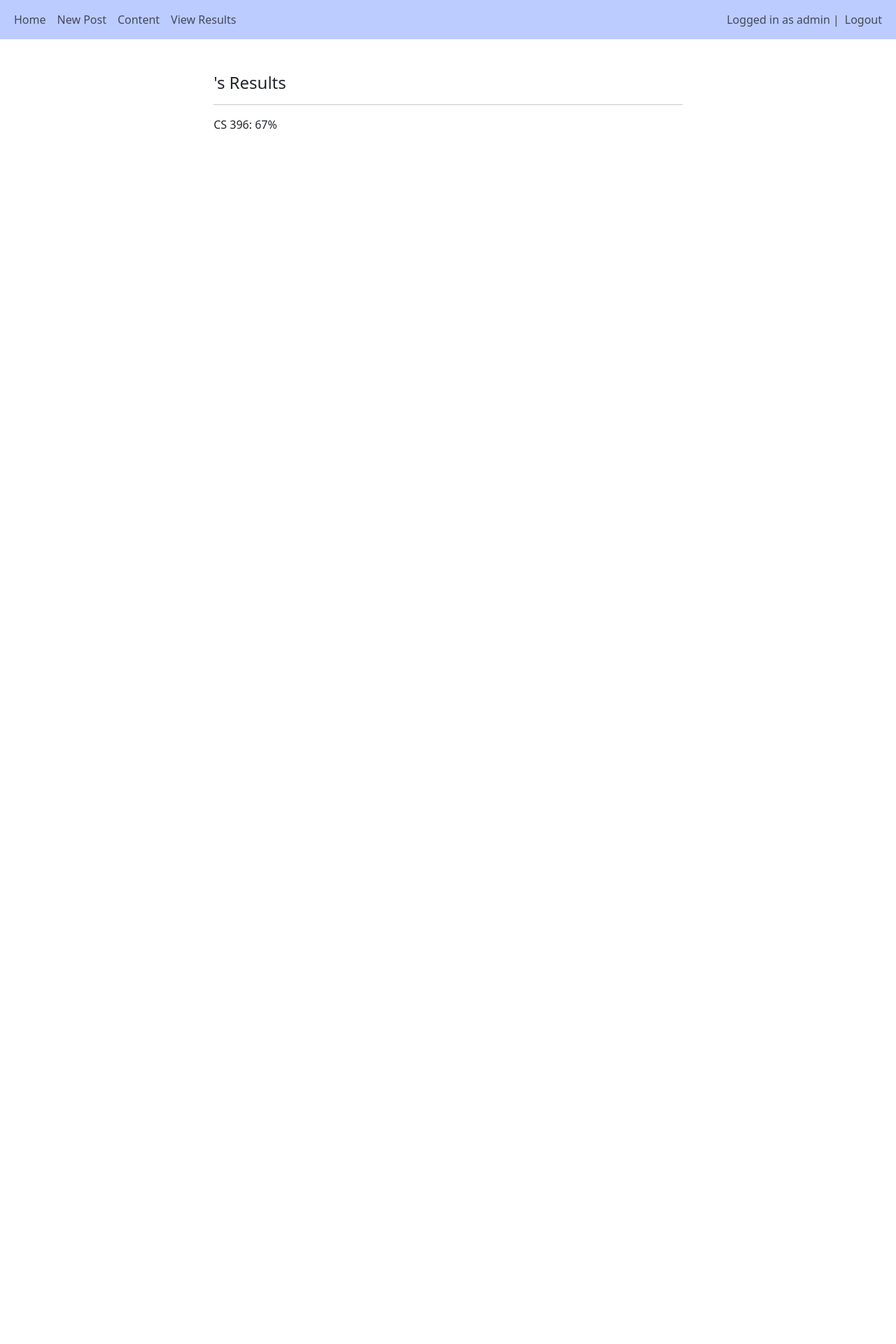
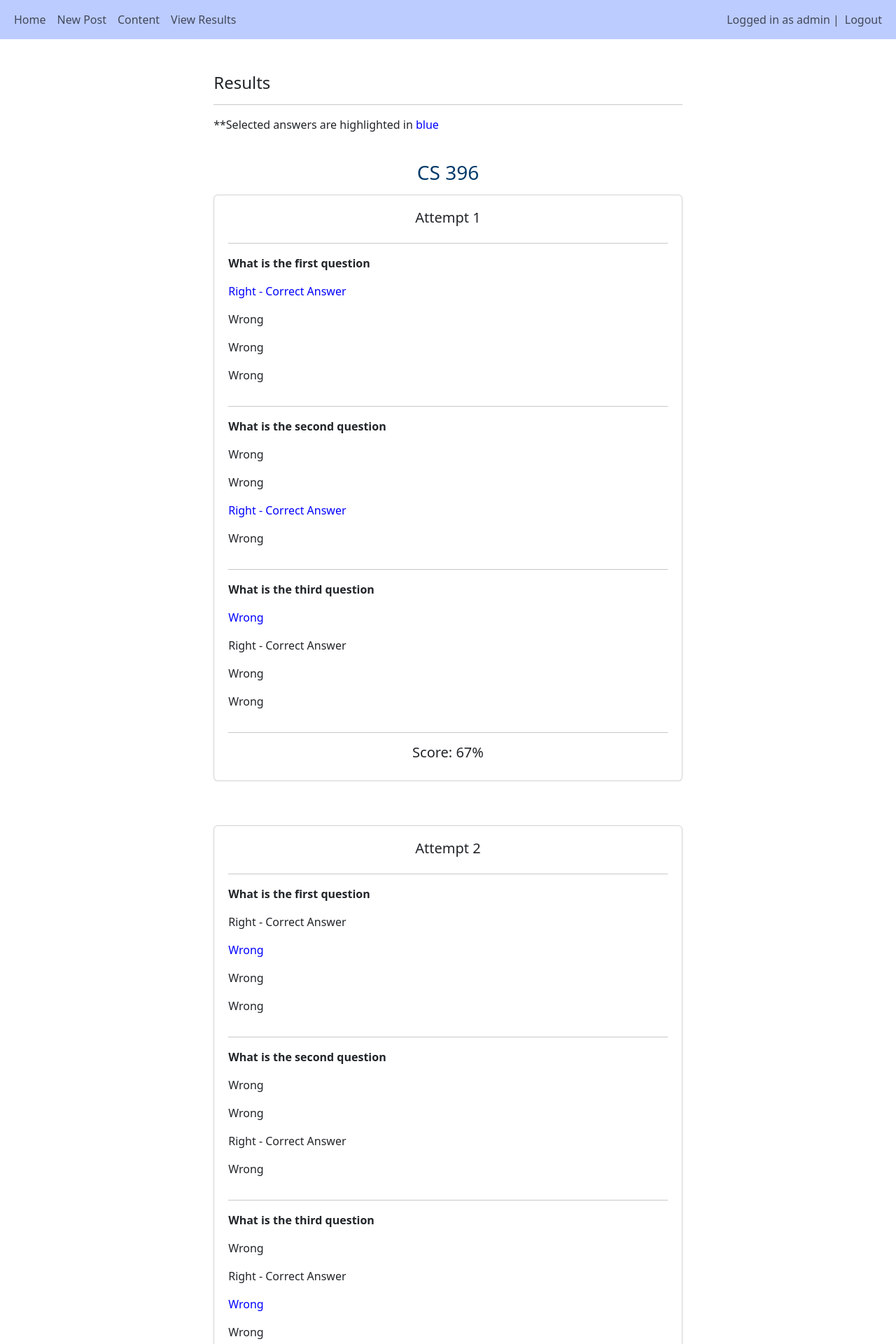
Before and after one commit to matthewpolak17/learning_project, a Django app: page /ind_results/ in a window 1280 px wide. Shown: the top 1920 px of the page at 70% size. Before the commit the page ends 184 px from the top, so only its background shows below. Run offline with Django 4.2, Linux system fonts and the light colour scheme; a user stored in the database is signed in; data comes from the database, SQL or seed files in the repository; some libraries are stand-ins or nearby versions.

Commit message:
version/updated_project

```diff
--- a/learningproject/website/main/admin.py
+++ b/learningproject/website/main/admin.py
@@ -1,5 +1,5 @@
 from django.contrib import admin
-from .models import Post, Reply, Score, User, File, Subject, Question, Attempt
+from .models import AttemptedAnswer, Post, Reply, User, File, Subject, Question, Attempt, Answer
 
 #these models are displayed and can be manipulated
 #in the admin panel
@@ -9,5 +9,6 @@ admin.site.register(User)
 admin.site.register(File)
 admin.site.register(Subject)
 admin.site.register(Question)
-admin.site.register(Score)
+admin.site.register(Answer)
 admin.site.register(Attempt)
+admin.site.register(AttemptedAnswer)
--- a/learningproject/website/main/models.py
+++ b/learningproject/website/main/models.py
@@ -75,18 +75,18 @@ class Answer(models.Model):
     text = models.CharField(max_length=255, null=True, blank=True)
     is_correct = models.BooleanField(null=True, blank=True)
 
-#score model
-class Score(models.Model):
-    user = models.ForeignKey(User, null=True, on_delete=models.CASCADE)
-    subject = models.ForeignKey(Subject, null=True, on_delete=models.CASCADE)
-    value = models.DecimalField(null=True, blank=True, max_digits=5, decimal_places=0)
-
     def __str__(self):
-        return str(self.user) + "'s score on " + str(self.subject.title)
+        return str("Question: " + self.question.text + " Answer:" + self.text)
 
 #attempt model
 class Attempt(models.Model):
     student = models.ForeignKey(User, null=True, on_delete=models.CASCADE)
     subject = models.ForeignKey(Subject, null=True, on_delete=models.CASCADE)
-    score = models.ForeignKey(Score, null=True, on_delete=models.CASCADE)
-    answers = models.ManyToManyField(Answer)
+    number = models.IntegerField(default=0)
+    score = models.DecimalField(null=True, blank=True, max_digits=5, decimal_places=0)
+
+
+#AttemptedAnswer model
+class AttemptedAnswer(models.Model):
+    answer = models.ForeignKey(Answer, null=True, on_delete=models.CASCADE)
+    attempt = models.ForeignKey(Attempt, null=True, related_name="attempted_answers", on_delete=models.CASCADE)
--- a/learningproject/website/main/templates/main/results/group_results.html
+++ b/learningproject/website/main/templates/main/results/group_results.html
@@ -16,6 +16,10 @@
                     <p style="font-size:larger"><span style="font-weight:bold">{{score.user}}</span> - {{score.value}}%</p>
                 {% endif %}
             {% endfor %}
+
+            {% for aa in attemptedAnswers %}
+
+            {% endfor %}
         </div>
     </div><br>
     {% endfor %}
--- a/learningproject/website/main/templates/main/results/ind_results.html
+++ b/learningproject/website/main/templates/main/results/ind_results.html
@@ -1,22 +1,43 @@
 {% extends 'main/base.html'%}
 {% block title %}{{user.get_short_name}}'s Results{% endblock %}
 {% load crispy_forms_tags %}
+{% load filters %}
 {% block content %}
 
 <div style="width:60%; margin:auto">
     <br>
-    <h4>{{user.get_short_name}}'s Results</h4>
+    <h4>Results</h4>
     <hr>
-    {% for score in scores reversed %}
+    <p>**Selected answers are highlighted in <span style="color:blue">blue</span></p>
+    <br>
 
-        {% if score.user == request.user %}
-            <p>{{score.subject.title}}: {{score.value}}%</p>
+    {% if none_taken%}
+    <h5>It looks like you haven't studied any subjects yet...</h5>
+    {% endif %}
+
+    {% for subject in subjects_taken %}
+        <h3 style="text-align:center; color:rgb(0, 58, 105)">{{subject.title}}</h3>
+        {% for a in user_attempts %}
+        {% if a.subject == subject%}
+        <div class="card" style="padding:20px; margin-top:15px">
+            <h5 style="text-align:center">Attempt {{a.number}}</h5><hr>
+            {% for question in subject.questions.all %}
+                <p style="font-weight:bold">{{question.text}}</p>
+                {% for answer in question.answers.all %}
+                    {% if answer in aa and aa|get_item:answer == a %}
+                        <p style="color:blue">{{answer.text}}{% if answer.is_correct %} - Correct Answer{% endif %}</p>
+                    {% else %}
+                        <p>{{answer.text}}{% if answer.is_correct %} - Correct Answer{% endif %}</p>
+                    {% endif %}
+                {% endfor %}
+                <hr>
+            {% endfor %}
+            <h5 style="text-align:center">Score: {{a.score}}%</h5>
+        </div><br><br>
         {% endif %}
+        {% endfor %}
+
     {% endfor %}
-
-    {% if counter == 0%}
-    <h6>It looks like you haven't reviewed any subjects yet...</h6>
-    {% endif %}
 </div>
 
 {% endblock %}
--- /dev/null
+++ b/learningproject/website/main/templatetags/filters.py
@@ -0,0 +1,7 @@
+from django import template
+
+register = template.Library()
+
+@register.filter(name='get_item')
+def get_item(dictionary, key):
+    return dictionary.get(key)
--- a/learningproject/website/main/views.py
+++ b/learningproject/website/main/views.py
@@ -3,7 +3,7 @@ from django.shortcuts import render, redirect
 from .forms import AnswerForm, QuestionForm, SubjectSetupForm, RegisterForm, PostFullForm, PostForm, ReplyForm, LoginForm
 from django.contrib.auth.decorators import login_required
 from django.contrib.auth import login, logout, authenticate
-from .models import Post, File, Question, Subject, Score, Attempt
+from .models import AttemptedAnswer, Post, File, Question, Subject, Attempt
 
 #this list contains all the users who have logged in
 #during a session to display the number of visits the home page
@@ -194,7 +194,6 @@ def view_subjects(request):
 @login_required(login_url="/login")
 def content(request):
     subjects = Subject.objects.all()
-    scores = Score.objects.all()
     subjects_with_attempts = []
 
     for subject in subjects:
@@ -206,7 +205,7 @@ def content(request):
         })
 
 
-    return render(request, 'main/subject/content.html', {"subjects":subjects, "scores":scores, "subjects_with_attempts":subjects_with_attempts})
+    return render(request, 'main/subject/content.html', {"subjects":subjects, "subjects_with_attempts":subjects_with_attempts})
 
 
 #This view pulls up a subject and calculates the student's score
@@ -216,11 +215,11 @@ def take_subject_detail(request, pk):
 
     subject = Subject.objects.get(id=pk)
 
-    if (Attempt.objects.filter(student=request.user, subject=subject).count() >= subject.max_attempts):
+    #number of current attempts taken for a subject
+    current_attempts = Attempt.objects.filter(student=request.user, subject=subject).count()
+
+    if (current_attempts >= subject.max_attempts):
         return redirect('/content/')
-
-    new_attempt = Attempt(student=request.user, subject=subject)
-    new_attempt.save()
 
     correct = 0
     incorrect = 0
@@ -228,21 +227,27 @@ def take_subject_detail(request, pk):
     #take subject form
     if request.method == 'POST':
         print(request.POST)
+        new_attempt = Attempt(student=request.user, subject=subject, number=current_attempts+1)
+        new_attempt.save()
+
         questions = subject.questions.all()
         for question in questions:
             answers = question.answers.all()
             for answer in answers:
-                new_attempt.answers.add(answer)
+
+                if (str(answer.pk) in request.POST):
+                    AttemptedAnswer.objects.create(attempt=new_attempt, answer=answer)
+
                 if request.POST.get(str(answer.id)) == 'True':
                     correct += 1
                 elif request.POST.get(str(answer.id)) == 'False':
                     incorrect += 1
+
         total = correct + incorrect
         if total != 0:
-            score = Score(user=request.user, subject=subject, value=(correct / total)*100)
-            new_attempt.score = score
-            print(score.value)
-            score.save()
+            score_value = (correct / total)*100
+            new_attempt.score = score_value
+            new_attempt.save()
             return redirect('/ind_results/')
 
     return render(request, 'main/subject/take_subject_detail.html', {"subject":subject})
@@ -256,18 +261,42 @@ def take_subject_detail(request, pk):
 #Displays individual student's scores
 @login_required(login_url="/login")
 def ind_results(request):
-    scores = Score.objects.all()
-    counter = 0
-    for score in scores:
-        if request.user == score.user:
-            counter += 1
 
-    return render(request, 'main/results/ind_results.html', {"scores":scores, "counter":counter})
+    subjects = Subject.objects.all()
+    attempts = Attempt.objects.all()
+
+    user_attempts = []
+    subjects_taken = []
+    none_taken = False
+
+
+    for attempt in attempts:
+        #allows the template to only display attempts made by the user that's logged in
+        if attempt.student == request.user:
+            user_attempts.append(attempt)
+        #same thing for subjects
+        if attempt.subject not in subjects_taken and attempt.student == request.user:
+            subjects_taken.append(attempt.subject)
+
+    aa = {}
+    for attempt in user_attempts:
+        attempt_subject = attempt.subject
+        for question in attempt_subject.questions.all():
+            for attempted_answer in attempt.attempted_answers.all():
+                aa.update({attempted_answer.answer : attempt})
+
+    if len(subjects_taken) == 0:
+        none_taken = True
+
+
+
+    return render(request, 'main/results/ind_results.html', {"user_attempts":user_attempts, "subjects_taken":subjects_taken, "aa":aa, "none_taken":none_taken})
 
 
 #Displays all students' scores
 @login_required(login_url="/login")
 def group_results(request):
     subjects = Subject.objects.all()
-    scores = Score.objects.all()
-    return render(request, 'main/results/group_results.html', {"subjects":subjects, "scores":scores})
+    attemptedAnswers = AttemptedAnswer.objects.all()
+
+    return render(request, 'main/results/group_results.html', {"subjects":subjects, "attemptedAnswers":attemptedAnswers})
```
Also changed, not shown: learningproject/website/db.sqlite3, learningproject/website/main/migrations/0001_initial.py, learningproject/website/main/migrations/0002_attempt_number.py (added), learningproject/website/main/migrations/0002_subject_max_attempts_attempt.py (deleted).
